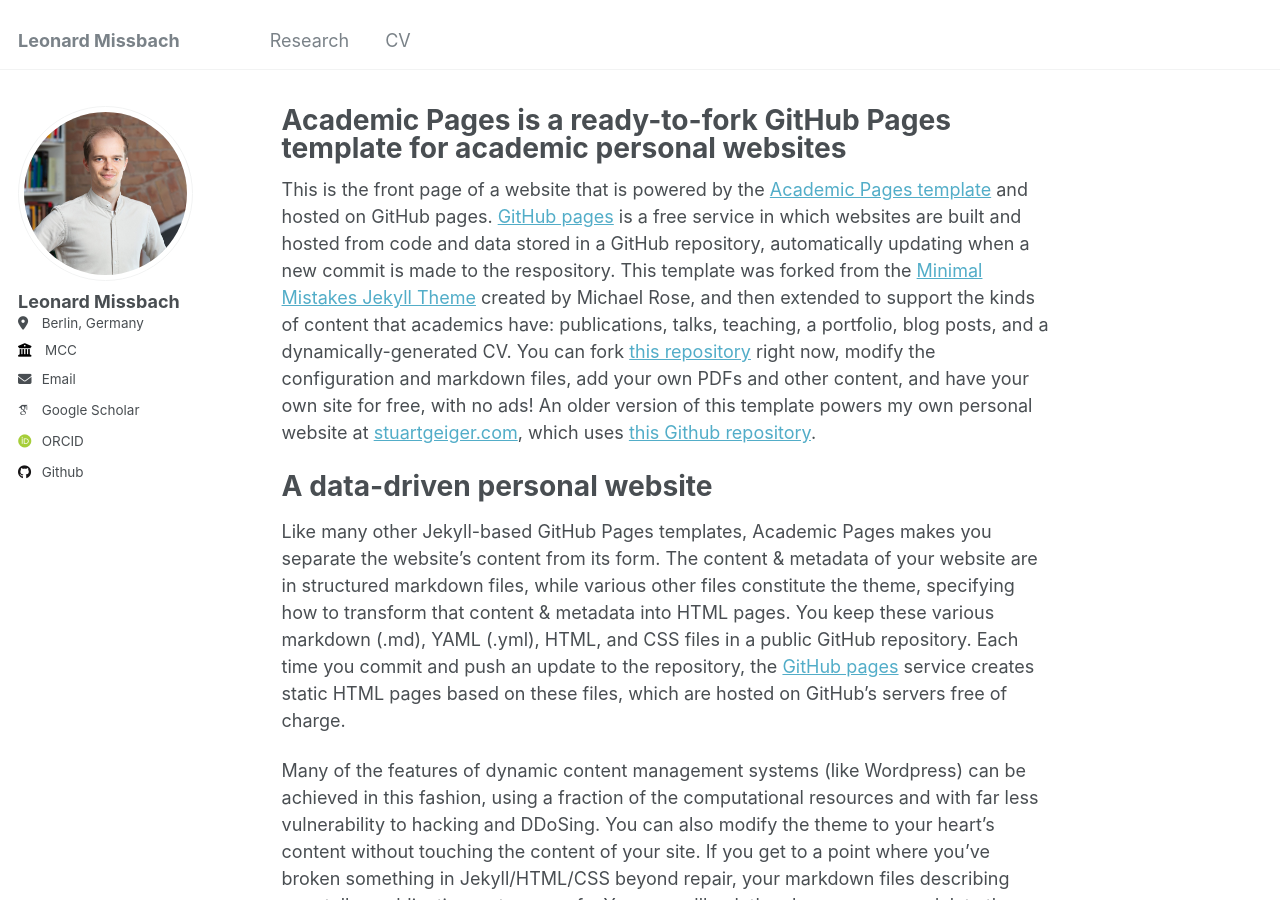
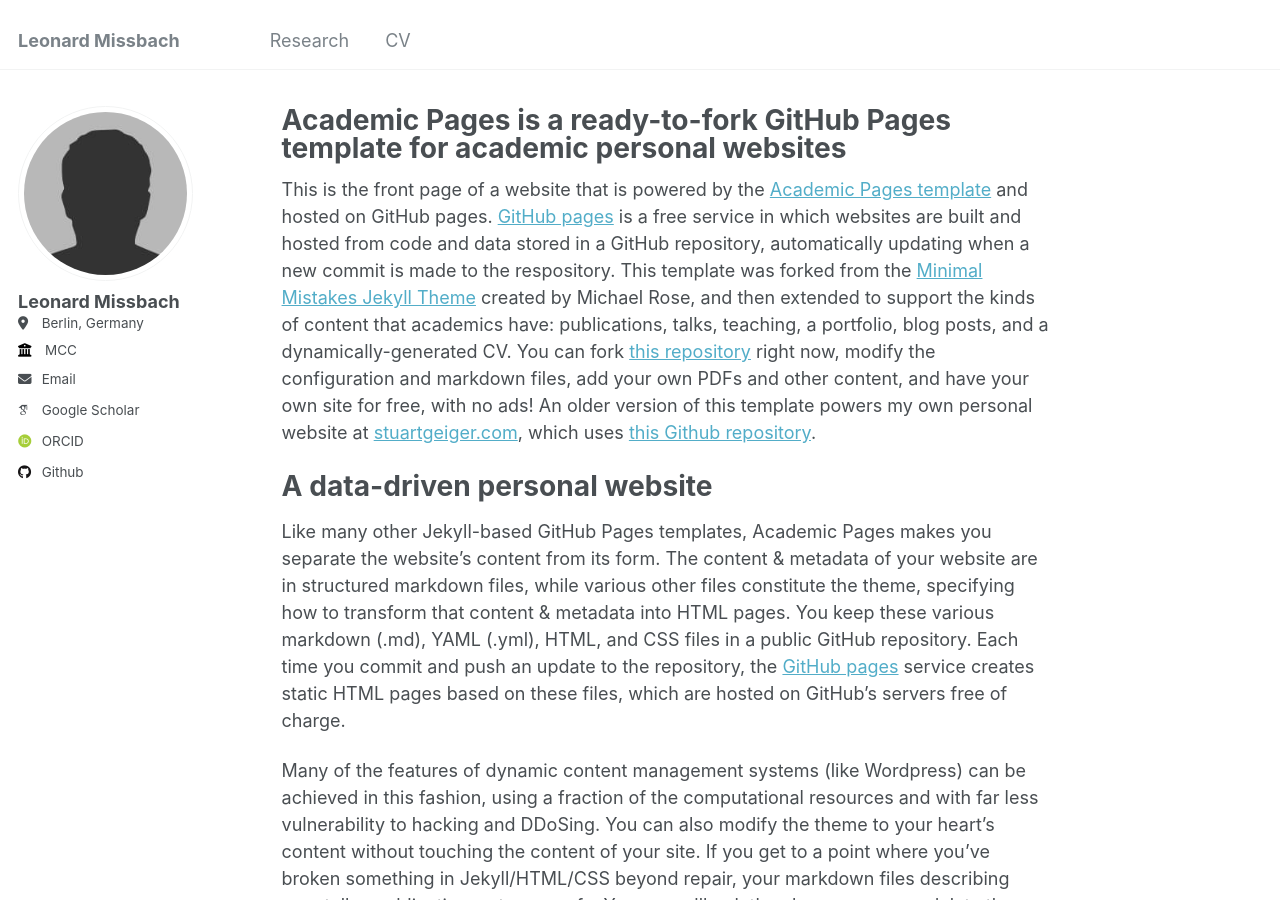
Before and after one commit to lmissbach/lmissbach.github.io, a Jekyll site: the page built from _pages/about.md, in a window 1280 px wide and 900 px high. Built offline with Jekyll 4.4.1, drawn with Linux system fonts in a browser that asks for light colours; some web fonts are replaced.

Commit message:
Update _config.yml

```diff
--- a/_config.yml
+++ b/_config.yml
@@ -21,7 +21,7 @@ repository               : "lmissbach/lmissbach.github.io"
 #               Additional customization can be done by editing /_includes/author-profile.html
 author:
   # Biographic information
-  avatar           : "LMissbach_small.jpg"
+  avatar           : "bio-photo.jpg"
   name             : "Leonard Missbach"
   pronouns         : # example: "she/her"
   bio              : #"Short biography for the left-hand sidebar"
```
